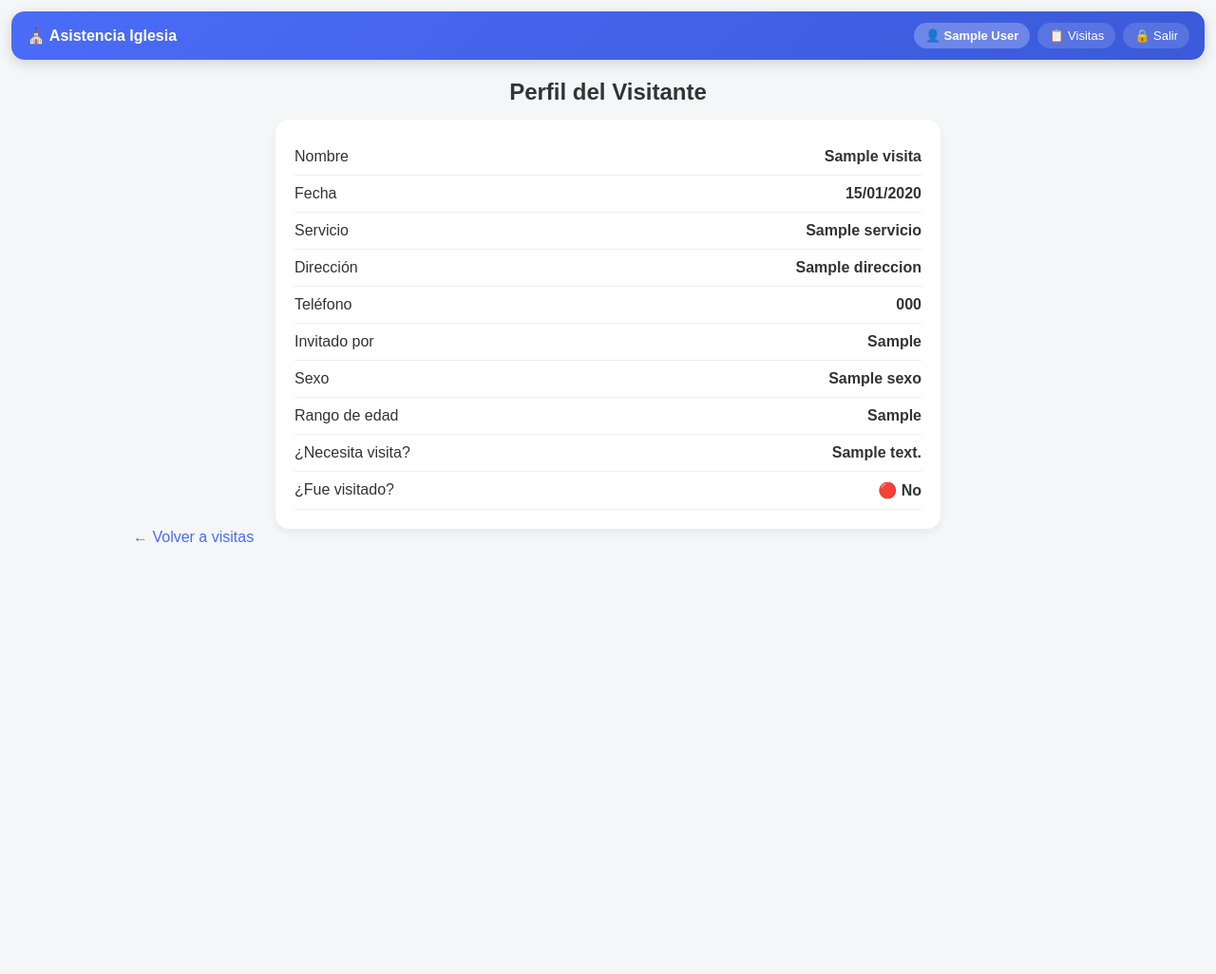
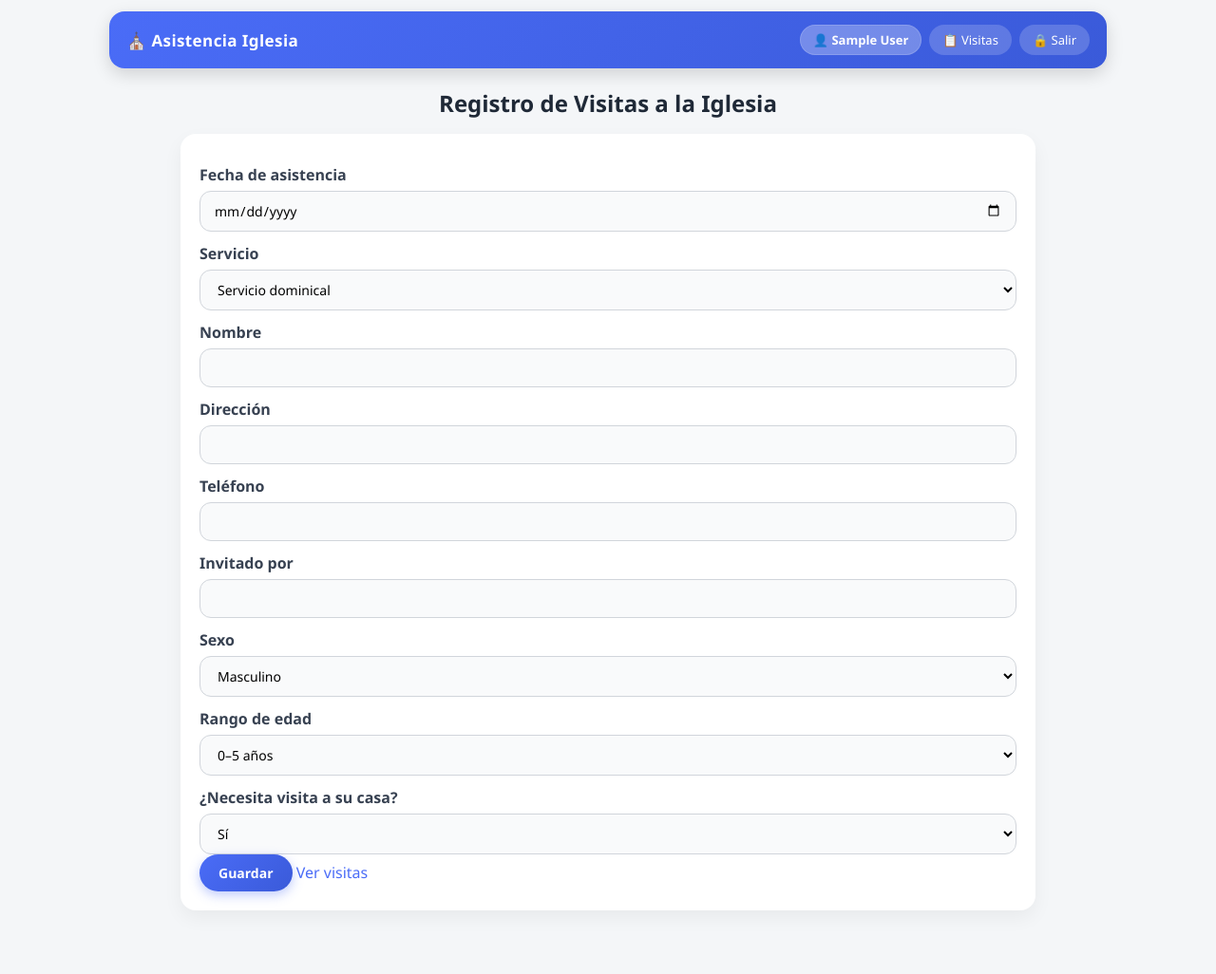
Before and after one commit to francis7077/visitas-iglesia, a Flask app: page /perfil/1 in a window 1280 px wide. Shown: the whole page at 95% size. Before the commit the page ends 571 px from the top, so only its background shows below. Run offline with Flask 3, Linux system fonts and the light colour scheme; the visitor is signed in with stand-in values (Sample User, id 1); a database or web service that is not in the repository returns one stand-in record (values such as "Sample title"); some libraries are stand-ins or nearby versions.

Commit message:
Mejoras visuales y ajustes de usuarios

```diff
--- a/static/style.css
+++ b/static/style.css
@@ -1,19 +1,20 @@
 /* ===== RESET ===== */
 * {
   box-sizing: border-box;
-  font-family: Arial, Helvetica, sans-serif;
+  font-family: "Segoe UI", Arial, Helvetica, sans-serif;
 }
 
 body {
   margin: 12px;
   background: #f4f6f8;
-  color: #333;
+  color: #2f3440;
 }
 
 /* ===== LINKS ===== */
 a {
   color: #4a6cf7;
   text-decoration: none;
+  font-weight: 500;
 }
 a:hover {
   text-decoration: underline;
@@ -22,74 +23,107 @@ a:hover {
 /* ===== TITULOS ===== */
 h1, h2 {
   text-align: center;
-  margin-bottom: 15px;
+  margin-bottom: 16px;
+  color: #1f2937;
 }
 
 /* ===== FORMULARIOS ===== */
 form {
   background: white;
-  padding: 18px;
-  border-radius: 14px;
+  padding: 20px;
+  border-radius: 16px;
   max-width: 900px;
-  margin: auto;
-  box-shadow: 0 5px 15px rgba(0,0,0,0.05);
+  margin: 0 auto 15px auto;
+  box-shadow: 0 8px 20px rgba(0,0,0,0.05);
 }
 
 label {
   display: block;
   margin-top: 12px;
-  font-weight: bold;
+  font-weight: 600;
+  color: #374151;
 }
 
 input, select {
   width: 100%;
-  padding: 10px;
+  padding: 10px 14px;
   margin-top: 6px;
-  border: 1px solid #ccc;
-  border-radius: 10px;
+  border: 1px solid #d1d5db;
+  border-radius: 12px;
   font-size: 14px;
+  background: #f9fafb;
+  transition: border-color .2s, box-shadow .2s;
+}
+
+input:focus, select:focus {
+  outline: none;
+  border-color: #4a6cf7;
+  box-shadow: 0 0 0 3px rgba(74,108,247,.15);
+  background: #fff;
 }
 
 /* ===== BOTONES ===== */
 button {
-  padding: 10px 18px;
-  background: #4a6cf7;
+  padding: 10px 20px;
+  background: linear-gradient(135deg, #4a6cf7, #3a5ad9);
   color: white;
   border: none;
-  border-radius: 20px;
+  border-radius: 999px;
   cursor: pointer;
   font-size: 14px;
+  font-weight: 600;
+  box-shadow: 0 4px 12px rgba(74,108,247,.35);
+  transition: all .2s ease;
 }
+
 button:hover {
-  background: #3a5ad9;
+  transform: translateY(-1px);
+  box-shadow: 0 6px 16px rgba(74,108,247,.45);
 }
 
 /* ===== FILTROS ===== */
 .filtros {
+  max-width: 650px;
+  margin: 0 auto 18px auto;
+  background: white;
+  padding: 16px 20px;
+  border-radius: 18px;
   display: flex;
-  gap: 8px;
+  flex-wrap: wrap;
+  gap: 12px;
+  align-items: center;
   justify-content: center;
-  flex-wrap: wrap;
-  margin-bottom: 10px;
+  box-shadow: 0 8px 18px rgba(0,0,0,0.06);
+}
+
+.filtros > * {
+  flex: 1;
+  min-width: 160px;
+}
+
+.filtros input {
+  background: #f7f9ff;
 }
 
 /* ===== ACCIONES ===== */
 .acciones {
   display: flex;
   justify-content: center;
-  gap: 8px;
-  margin: 10px 0;
+  gap: 10px;
+  margin: 14px 0;
+  flex-wrap: wrap;
 }
 
 .acciones button {
-  padding: 8px 16px;
-  border-radius: 20px;
+  padding: 8px 18px;
   font-size: 13px;
+  border-radius: 999px;
 }
 
 .acciones button:disabled {
-  background: #cfd6f5;
-  color: #777;
+  background: #d6dbf8;
+  color: #7a7a7a;
+  box-shadow: none;
   cursor: not-allowed;
 }
 
@@ -98,48 +132,55 @@ table {
   width: 100%;
   border-collapse: collapse;
   background: white;
-  border-radius: 14px;
+  border-radius: 18px;
   overflow: hidden;
-  box-shadow: 0 3px 10px rgba(0,0,0,0.05);
+  box-shadow: 0 8px 20px rgba(0,0,0,0.05);
 }
 
 th, td {
-  padding: 10px;
-  border-bottom: 1px solid #eee;
-  font-size: 13px;
+  padding: 12px 10px;
+  border-bottom: 1px solid #edf0f5;
+  font-size: 14px;
 }
 
 th {
   background: #f1f4ff;
+  font-weight: 700;
+  color: #374151;
 }
 
 /* Hover */
 tr:hover {
-  background: #f5f8ff;
+  background: #f4f7ff;
   cursor: pointer;
 }
 
-/* Fila seleccionada */
+/* ===== FILA SELECCIONADA ===== */
 .fila-activa {
-  background: #dce7ff !important;
-  border-left: 4px solid #4a6cf7;
+  background: #e2ebff !important;
+  border-left: 5px solid #4a6cf7;
 }
 
 /* ===== PERFIL ===== */
 .tarjeta-perfil {
   background: white;
-  padding: 20px;
-  border-radius: 14px;
+  padding: 24px;
+  border-radius: 18px;
   max-width: 700px;
-  margin: auto;
-  box-shadow: 0 4px 10px rgba(0,0,0,0.06);
+  margin: 20px auto;
+  box-shadow: 0 10px 24px rgba(0,0,0,0.06);
 }
 
 .perfil-fila {
   display: flex;
   justify-content: space-between;
-  padding: 10px 0;
-  border-bottom: 1px solid #eee;
+  padding: 12px 0;
+  border-bottom: 1px solid #eef1f6;
+  font-size: 14px;
+}
+
+.perfil-fila:last-child {
+  border-bottom: none;
 }
 
 /* ===== RESPONSIVE ===== */
@@ -149,15 +190,20 @@ tr:hover {
   }
 
   th, td {
-    font-size: 12px;
+    font-size: 13px;
     padding: 8px;
   }
 
   .acciones {
     position: sticky;
-    top: 0;
+    bottom: 0;
     background: #f4f6f8;
-    padding: 8px;
+    padding: 10px;
     z-index: 10;
+    border-radius: 14px;
+  }
+
+  .filtros {
+    flex-direction: column;
   }
 }
--- a/templates/base.html
+++ b/templates/base.html
@@ -8,24 +8,30 @@
     <link rel="stylesheet" href="{{ url_for('static', filename='style.css') }}">
 
     <style>
+        body {
+            background: #f4f6f8;
+        }
+
         .topbar {
             background: linear-gradient(135deg, #4a6cf7, #3a5ad9);
             color: white;
-            padding: 12px 16px;
+            padding: 14px 18px;
             display: flex;
             justify-content: space-between;
             align-items: center;
-            border-radius: 14px;
-            margin-bottom: 15px;
-            box-shadow: 0 4px 14px rgba(0,0,0,0.15);
+            border-radius: 16px;
+            margin: 12px auto 18px auto;
+            max-width: 1050px;
+            box-shadow: 0 6px 18px rgba(0,0,0,0.15);
         }
 
         .topbar .logo {
-            font-weight: bold;
-            font-size: 16px;
+            font-weight: 700;
+            font-size: 17px;
             display: flex;
             align-items: center;
-            gap: 6px;
+            gap: 8px;
+            letter-spacing: 0.4px;
         }
 
         .topbar .menu {
@@ -39,46 +45,54 @@
             color: white;
             text-decoration: none;
             font-size: 13px;
-            padding: 6px 12px;
+            padding: 7px 14px;
             border-radius: 20px;
-            background: rgba(255,255,255,0.15);
-            transition: background 0.2s, transform 0.1s;
+            background: rgba(255,255,255,0.18);
+            transition: all 0.2s ease;
+            font-weight: 500;
         }
 
         .topbar .menu a:hover {
-            background: rgba(255,255,255,0.3);
+            background: rgba(255,255,255,0.35);
             transform: translateY(-1px);
         }
 
         .usuario-badge {
-            background: rgba(255,255,255,0.25);
-            padding: 6px 12px;
+            background: rgba(255,255,255,0.28);
+            padding: 7px 14px;
             border-radius: 20px;
             font-size: 13px;
             font-weight: bold;
             display: flex;
             align-items: center;
             gap: 6px;
+            box-shadow: inset 0 0 0 1px rgba(255,255,255,0.15);
         }
 
         .contenedor {
-            max-width: 1000px;
+            max-width: 1050px;
             margin: auto;
+            padding-bottom: 40px;
         }
 
         @media (max-width: 768px) {
             .topbar {
                 flex-direction: column;
-                gap: 10px;
+                gap: 12px;
                 text-align: center;
             }
 
             .topbar .menu {
                 justify-content: center;
             }
+
+            .topbar .logo {
+                font-size: 16px;
+            }
         }
     </style>
 </head>
+
 <body>
 
 <div class="topbar">
--- a/templates/perfil.html
+++ b/templates/perfil.html
@@ -1,68 +1,62 @@
 {% extends "base.html" %}
 {% block contenido %}
 
-<h2 class="titulo-principal">Perfil del Visitante</h2>
+<h2>Registro de Visitas a la Iglesia</h2>
 
-<div class="tarjeta-perfil">
+<form method="post">
+    <label>Fecha de asistencia</label>
+    <input type="date" name="fecha" class="input-fecha" required>
 
-    <div class="perfil-fila">
-        <span>Nombre</span>
-        <strong>{{ p.nombre }}</strong>
-    </div>
+    <label>Servicio</label>
+    <select name="servicio" class="input-select-corto">
+        <option>Servicio dominical</option>
+        <option>Servicio los viernes</option>
+        <option>Servicio de jóvenes</option>
+        <option>Servicio de damas</option>
+        <option>Servicio de caballeros</option>
+        <option>Escuela Biblica</option>
+        <option>Retiro</option>
+        <option>Otro</option>
+    </select>
 
-    <div class="perfil-fila">
-        <span>Fecha</span>
-        <strong>{{ p.fecha.strftime('%d/%m/%Y') }}</strong>
-    </div>
+    <label>Nombre</label>
+    <input name="nombre" class="input-medio" required>
 
-    <div class="perfil-fila">
-        <span>Servicio</span>
-        <strong>{{ p.servicio }}</strong>
-    </div>
+    <label>Dirección</label>
+    <input name="direccion" class="input-largo">
 
-    <div class="perfil-fila">
-        <span>Dirección</span>
-        <strong>{{ p.direccion }}</strong>
-    </div>
+    <label>Teléfono</label>
+    <input name="telefono" class="input-telefono">
 
-    <div class="perfil-fila">
-        <span>Teléfono</span>
-        <strong>{{ p.telefono }}</strong>
-    </div>
+    <label>Invitado por</label>
+    <input name="invitado_por" class="input-medio">
 
-    <div class="perfil-fila">
-        <span>Invitado por</span>
-        <strong>{{ p.invitado_por }}</strong>
-    </div>
+    <label>Sexo</label>
+    <select name="sexo" class="input-select-corto">
+        <option>Masculino</option>
+        <option>Femenino</option>
+    </select>
 
-    <div class="perfil-fila">
-        <span>Sexo</span>
-        <strong>{{ p.sexo }}</strong>
-    </div>
+    <label>Rango de edad</label>
+    <select name="rango_edad" class="input-select-corto">
+        <option>0–5 años</option>
+        <option>6–10 años</option>
+        <option>11–17 años</option>
+        <option>18–25 años</option>
+        <option>26–34 años</option>
+        <option>35–44 años</option>
+        <option>45–59 años</option>
+        <option>60 años o más</option>
+    </select>
 
-    <div class="perfil-fila">
-        <span>Rango de edad</span>
-        <strong>{{ p.rango_edad }}</strong>
-    </div>
+    <label>¿Necesita visita a su casa?</label>
+    <select name="visita_casa" class="input-select-corto">
+        <option>Sí</option>
+        <option>No</option>
+    </select>
 
-    <div class="perfil-fila">
-        <span>¿Necesita visita?</span>
-        <strong>{{ p.visita_casa }}</strong>
-    </div>
-
-    <div class="perfil-fila">
-        <span>¿Fue visitado?</span>
-        <strong>
-            {% if p.visitado == 'Si' %}
-                🟢 Sí
-            {% else %}
-                🔴 No
-            {% endif %}
-        </strong>
-    </div>
-
-</div>
-
-<a href="/visitas" class="btn-volver">← Volver a visitas</a>
+    <button>Guardar</button>
+    <a href="/visitas" class="btn-secundario">Ver visitas</a>
+</form>
 
 {% endblock %}
```
Also changed, not shown: templates/registro.html (+52 -22 lines), templates/visitas.html (+42 -19 lines).
